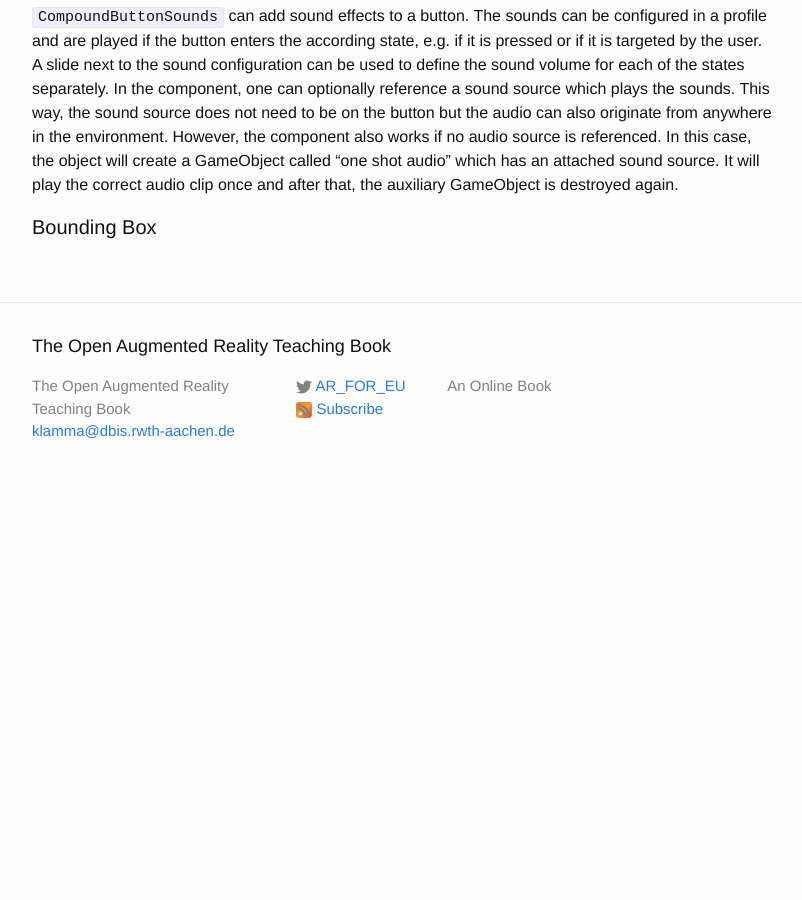
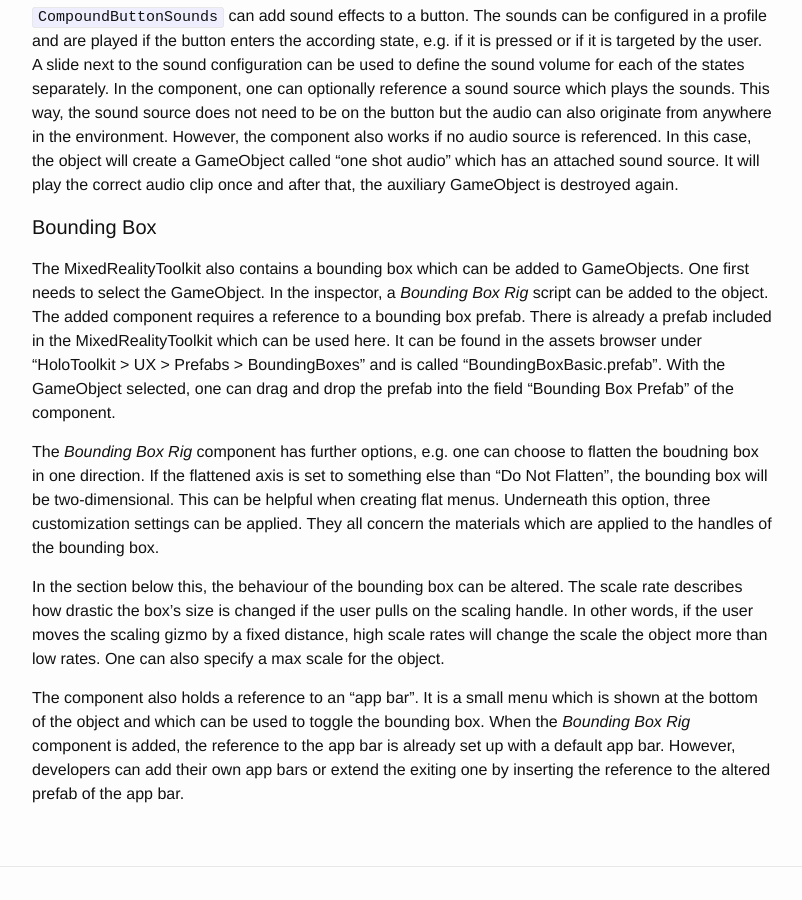
Before and after one commit to klamma/ar-for-eu-book, a Jekyll site: the page built from _pages/chapters/arsdk.md, in a window 1280 px wide and 900 px high, scrolled down 2858 px. Shown: the whole window, without its empty margins (238-1040 px from the left). Built offline with Jekyll 4.4.1, drawn with Linux system fonts in a browser that asks for light colours; nearby versions of some CDN libraries; before the commit the page ends 3361 px from its top, so only the background shows below that.

Commit message:
continued with MRTK1 bounding box

```diff
--- a/_pages/chapters/arsdk.md
+++ b/_pages/chapters/arsdk.md
@@ -153,3 +153,31 @@
 </div>
 
 #### Bounding Box
+
+<div class="mrtkVersionSpecific mrtk2017" markdown="1">
+
+The MixedRealityToolkit also contains a bounding box which can be added to GameObjects.
+One first needs to select the GameObject.
+In the inspector, a *Bounding Box Rig* script can be added to the object.
+The added component requires a reference to a bounding box prefab.
+There is already a prefab included in the MixedRealityToolkit which can be used here.
+It can be found in the assets browser under "HoloToolkit > UX > Prefabs > BoundingBoxes" and is called "BoundingBoxBasic.prefab".
+With the GameObject selected, one can drag and drop the prefab into the field "Bounding Box Prefab" of the component.
+
+The *Bounding Box Rig* component has further options, e.g. one can choose to flatten the boudning box in one direction.
+If the flattened axis is set to something else than "Do Not Flatten", the bounding box will be two-dimensional.
+This can be helpful when creating flat menus.
+Underneath this option, three customization settings can be applied.
+They all concern the materials which are applied to the handles of the bounding box.
+
+In the section below this, the behaviour of the bounding box can be altered.
+The scale rate describes how drastic the box's size is changed if the user pulls on the scaling handle.
+In other words, if the user moves the scaling gizmo by a fixed distance, high scale rates will change the scale the object more than low rates.
+One can also specify a max scale for the object.
+
+The component also holds a reference to an "app bar".
+It is a small menu which is shown at the bottom of the object and which can be used to toggle the bounding box.
+When the *Bounding Box Rig* component is added, the reference to the app bar is already set up with a default app bar.
+However, developers can add their own app bars or extend the exiting one by inserting the reference to the altered prefab of the app bar.
+
+</div>
```
